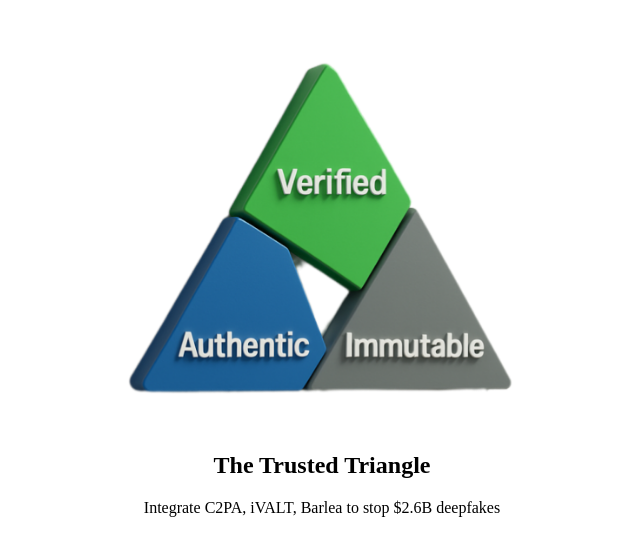
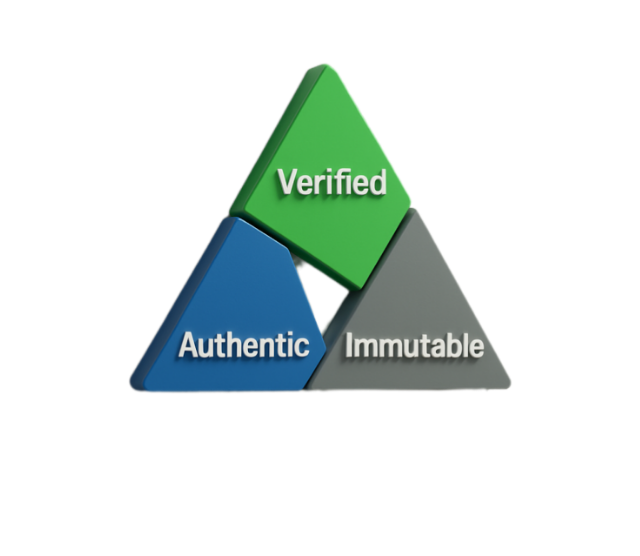
Before and after one commit to westerns1978/images, a plain HTML site: page index.html in a window 1280 px wide. Shown: the whole page, without its empty margins (318-958 px from the left). Drawn offline with Linux system fonts and the light colour scheme.

Commit message:
Update index.html

```diff
--- a/index.html
+++ b/index.html
@@ -4,10 +4,8 @@
   <title>P3iD Trust Staging</title>
 </head>
 <body>
-  <div style="text-align: center; background: #fff; padding: 20px;">
+  <div style="text-align: center; padding: 20px;"> <!-- Removed background for transparent/clean -->
     <img src="https://raw.githubusercontent.com/westerns1978/images/main/InShot_20250702_080934281.png" alt="Trusted Triangle: Authentic, Verified, Immutable" style="max-width: 400px; height: auto;">
-    <h2>The Trusted Triangle</h2>
-    <p>Integrate C2PA, iVALT, Barlea to stop $2.6B deepfakes</p>
   </div>
 </body>
 </html>
```
